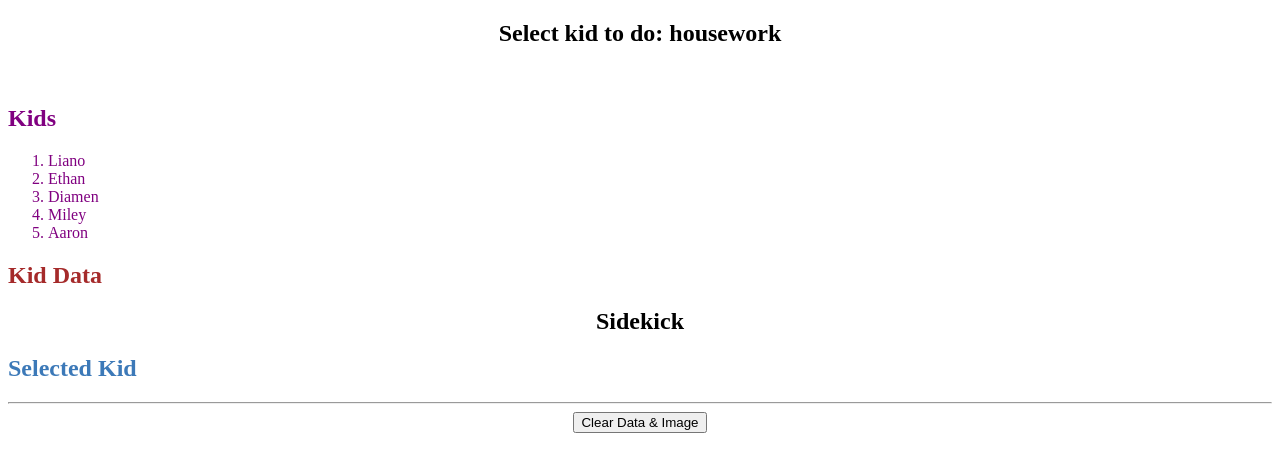
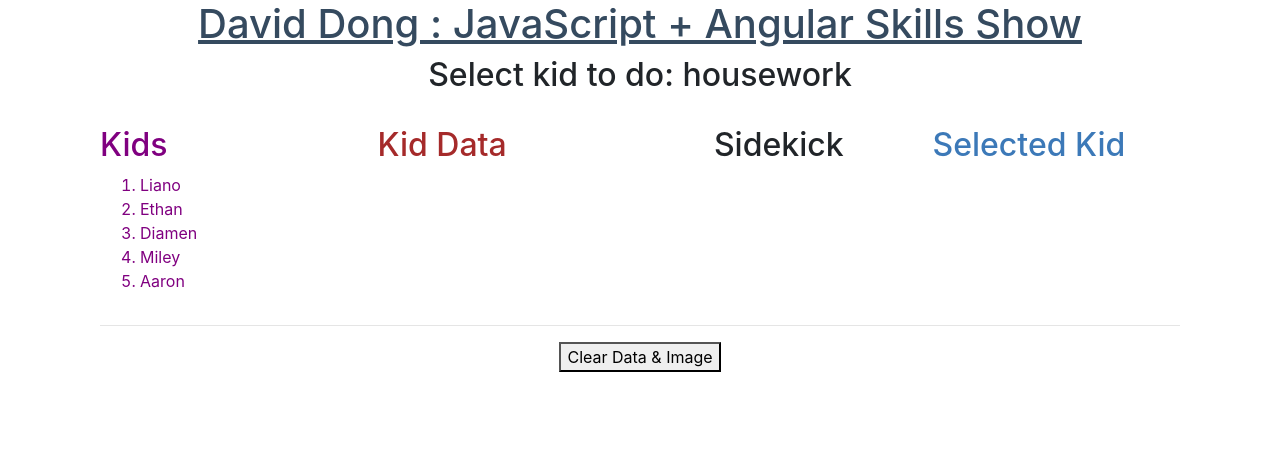
Before and after one commit to Daviddong091216/select-kids-to-do-something, an Angular app: page / in a window 1280 px wide. Shown: the top 472 px of the page. Built offline with nearby package versions, Linux system fonts and the light colour scheme.

Commit message:
Modies the lay out.

```diff
--- a/src/index.html
+++ b/src/index.html
@@ -6,9 +6,11 @@
   <base href="/">
 
   <meta name="viewport" content="width=device-width, initial-scale=1">
+  <link rel="stylesheet" href="https://maxcdn.bootstrapcdn.com/bootstrap/4.0.0/css/bootstrap.min.css" integrity="sha384-Gn5384xqQ1aoWXA+058RXPxPg6fy4IWvTNh0E263XmFcJlSAwiGgFAW/dAiS6JXm" crossorigin="anonymous">
   <link rel="icon" type="image/x-icon" href="favicon.ico">
 </head>
 <body>
+  <h1>David Dong : JavaScript + Angular Skills Show</h1>
   <app-root></app-root>
 </body>
 </html>
--- a/src/styles.css
+++ b/src/styles.css
@@ -1 +1,6 @@
 /* You can add global styles to this file, and also import other style files */
+h1 {
+    text-align: center;
+    color: #354a5f;
+    text-decoration: underline;
+ }
```
